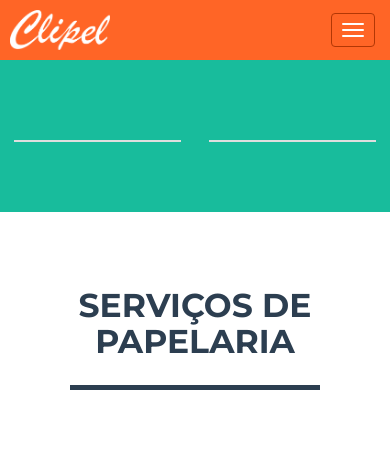
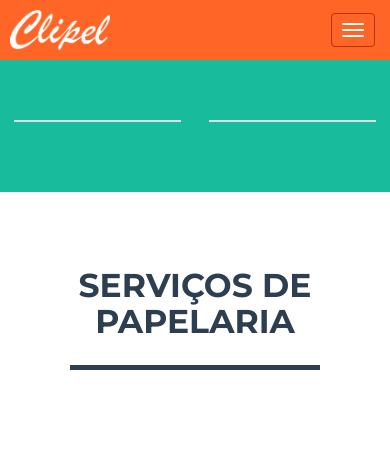
Before and after one commit to victormagalhaes/clipelvarejo, a Django app: template base/templates/base.html in a window 390 px wide. Shown: the top 452 px of the page. Run offline with Django 3.2, Linux system fonts and the light colour scheme; the template is opened without the code that fills it, so the values that code supplies are empty; some libraries are stand-ins or nearby versions.

Commit message:
Ajsutes finos de css

```diff
--- a/base/static/styles/css/base.css
+++ b/base/static/styles/css/base.css
@@ -29,6 +29,12 @@
   .navbar-default .navbar-nav > li > a:hover, .navbar-default .navbar-nav > li > a:focus {
     color: #fff;
     opacity: 0.8; }
+
+header .container {
+  padding-top: 150px; }
+  @media (max-width: 768px) {
+    header .container {
+      padding-top: 80px; } }
 
 header .thumbnail {
   padding: 15px;
--- a/base/static/styles/scss/base.scss
+++ b/base/static/styles/scss/base.scss
@@ -63,6 +63,14 @@ $color-6: #0d6654;
 }
 
 header {
+    .container {
+        padding-top: 150px;
+
+        @media (max-width: 768px) {
+            padding-top: 80px;
+        }
+    }
+
     .thumbnail {
         padding: 15px;
         outline: 0;
```
